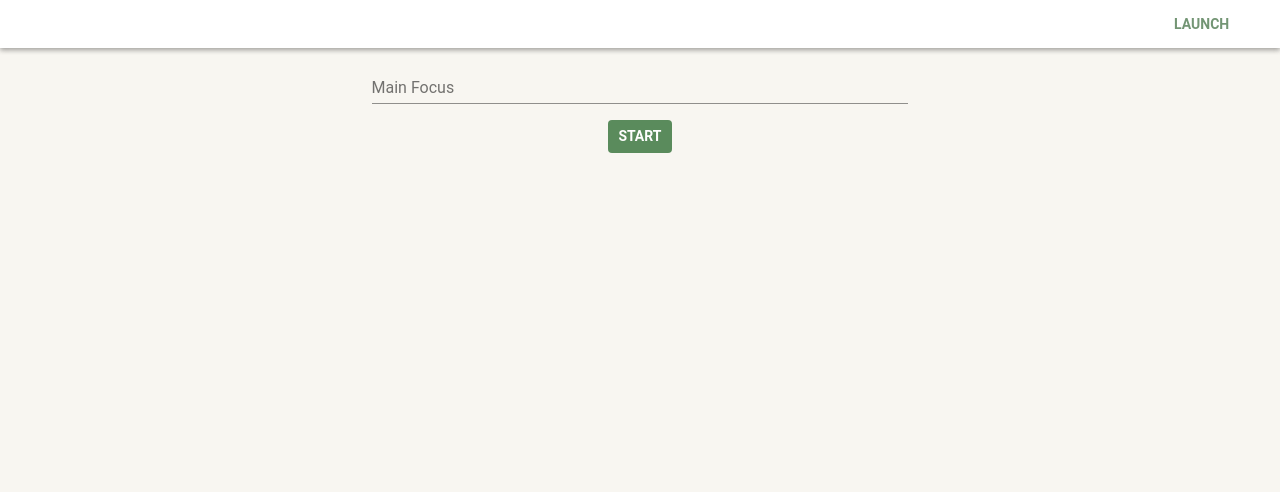
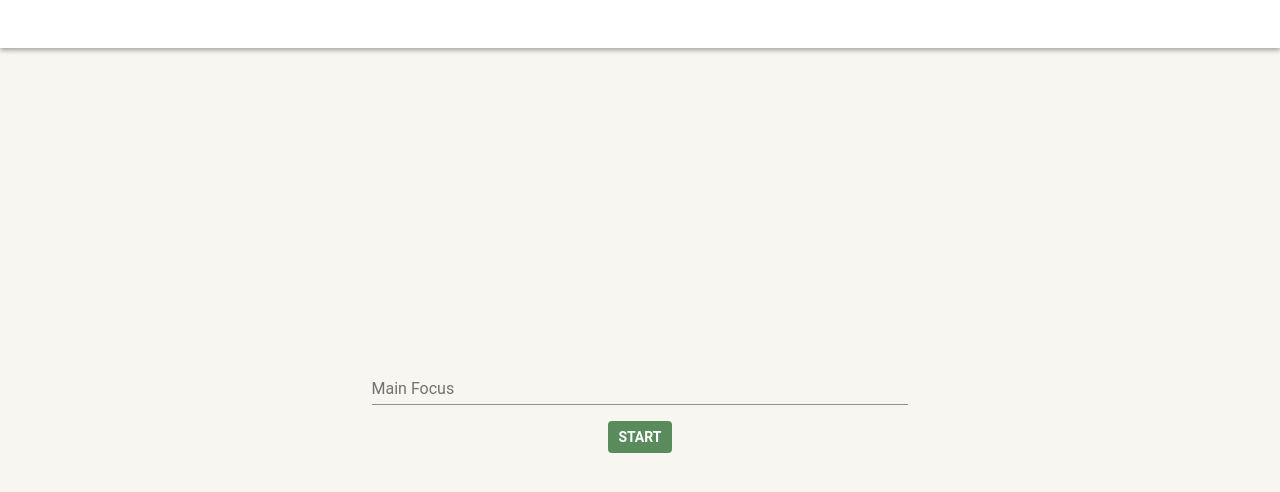
Before and after one commit to intuitive-programmer/priority-client, a React (Create React App) app: page /launch in a window 1280 px wide. Shown: the top 492 px of the page. Built offline with nearby package versions, Linux system fonts and the light colour scheme.

Commit message:
Created Demo and added route functionality to NavBar.

```diff
--- /dev/null
+++ b/src/components/LaunchPage/Demo.js
@@ -0,0 +1,25 @@
+import React from 'react'
+
+import { withStyles, Grid } from '@material-ui/core'
+import { LaunchPageStyles } from '../../stylesheets/material-ui'
+
+const Demo = ({ classes }) => (
+  <div className="demo-container">
+    <Grid
+    container
+    classes={{ container: classes.centered }}
+    spacing={16}
+    xs={8}
+    >
+      <Grid
+        item
+        classes={{ item: classes.startBtnItem }}
+        xs={12}
+      >
+        {/* Instructional Demo */}
+      </Grid>
+    </Grid>
+  </div>
+)
+
+export default withStyles(LaunchPageStyles)(Demo)
--- a/src/components/LaunchPage/index.js
+++ b/src/components/LaunchPage/index.js
@@ -1,7 +1,9 @@
+import Demo from './Demo'
 import LaunchForm from './LaunchForm'
 import LinkStartBtn from './LinkStartBtn'
 
 export {
+  Demo,
   LaunchForm,
   LinkStartBtn
 }
--- /dev/null
+++ b/src/components/NavBar/LinkLaunchBtn.js
@@ -0,0 +1,17 @@
+import React from 'react'
+import { Link } from 'react-router-dom'
+
+import { withStyles, Button } from '@material-ui/core'
+import { PrimaryLayoutStyles } from '../../stylesheets/material-ui'
+
+const LinkLaunchBtn = ({ classes }) => (
+  <div className="launch-btn flex-center">
+    <Link to='/launch' className="clean-link">
+      <Button
+        classes={{ root: classes.launchBtn }}
+      >Launch</Button>
+    </Link>
+  </div>
+)
+
+export default withStyles(PrimaryLayoutStyles)(LinkLaunchBtn)
--- /dev/null
+++ b/src/components/NavBar/index.js
@@ -0,0 +1,5 @@
+import LinkLaunchBtn from './LinkLaunchBtn'
+
+export {
+  LinkLaunchBtn
+}
--- a/src/pages/LaunchPage.js
+++ b/src/pages/LaunchPage.js
@@ -1,10 +1,10 @@
 import React from 'react'
 
-import { LaunchForm, LinkStartBtn } from '../components/LaunchPage'
+import { Demo, LaunchForm, LinkStartBtn } from '../components/LaunchPage'
 
 const LaunchPage = () => (
   <div className="launch-page full-container parchment">
-    {/* Instructional Demo */}
+    <Demo />
     <LaunchForm />
     <LinkStartBtn path="/test" />
   </div>
--- /dev/null
+++ b/src/stylesheets/_LaunchPage.scss
@@ -0,0 +1,4 @@
+.demo-container {
+  height: 40%;
+  padding: 16px 0;
+}
--- a/src/stylesheets/material-ui/index.js
+++ b/src/stylesheets/material-ui/index.js
@@ -26,8 +26,8 @@ const PrimaryLayoutStyles = {
 
 const LaunchPageStyles = {
   centered: {
-    margin: '0px auto',
-    padding: '0px 12px',
+    margin: '0 auto',
+    padding: '0 12px',
     display: 'flex',
     justifyContent: 'center',
     alignItems: 'center'
--- a/src/stylesheets/root.scss
+++ b/src/stylesheets/root.scss
@@ -62,4 +62,5 @@ $copper: #b88933;
 
 /*** IMPORTS ***/
 
-@import 'PrimaryLayout'
+@import 'PrimaryLayout';
+@import 'LaunchPage';
--- a/src/ui/NavBar.js
+++ b/src/ui/NavBar.js
@@ -1,19 +1,12 @@
 import React from 'react'
-import { Link } from 'react-router-dom'
+import { Route } from 'react-router-dom'
 
-import { withStyles, Button } from '@material-ui/core'
-import { PrimaryLayoutStyles } from '../stylesheets/material-ui'
+import { LinkLaunchBtn } from '../components/NavBar'
 
-const NavBar = ({ classes }) => (
+const NavBar = () => (
   <header className="nav-bar light-shadow">
-    <div className="launch-btn flex-center">
-      <Link to='/launch' className="clean-link">
-        <Button
-          classes={{ root: classes.launchBtn }}
-        >Launch</Button>
-      </Link>
-    </div>
+    <Route path='/welcome' exact component={LinkLaunchBtn} />
   </header>
 )
 
-export default withStyles(PrimaryLayoutStyles)(NavBar)
+export default NavBar
```
